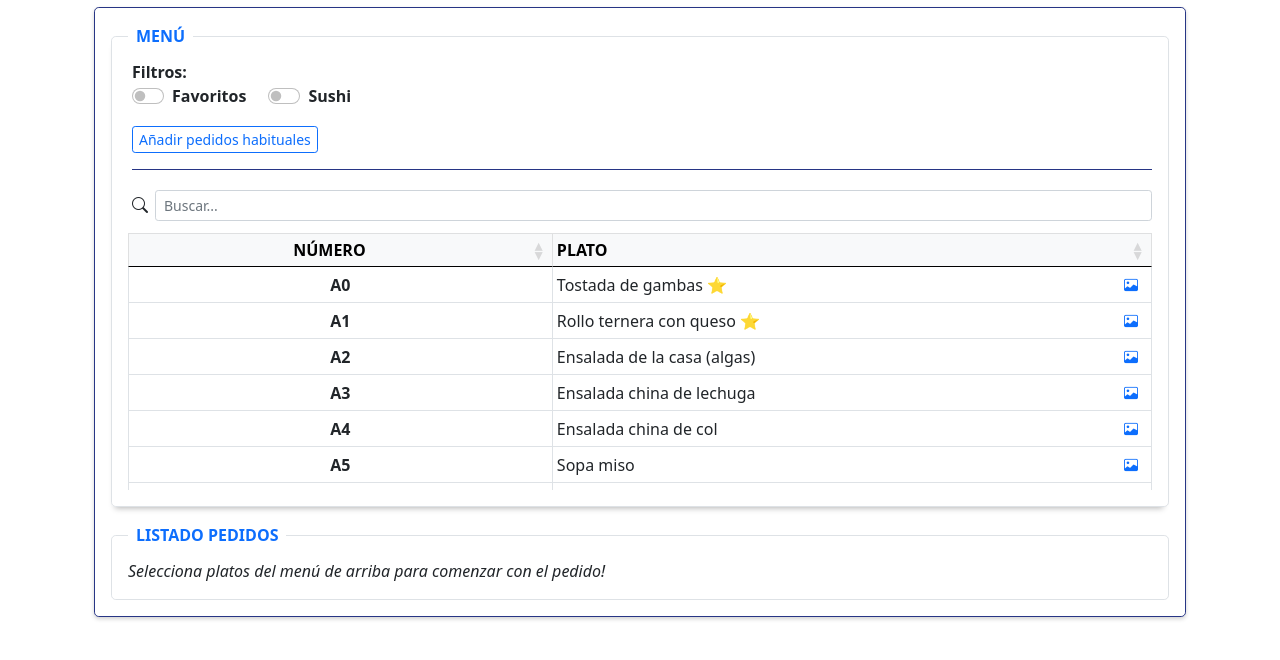
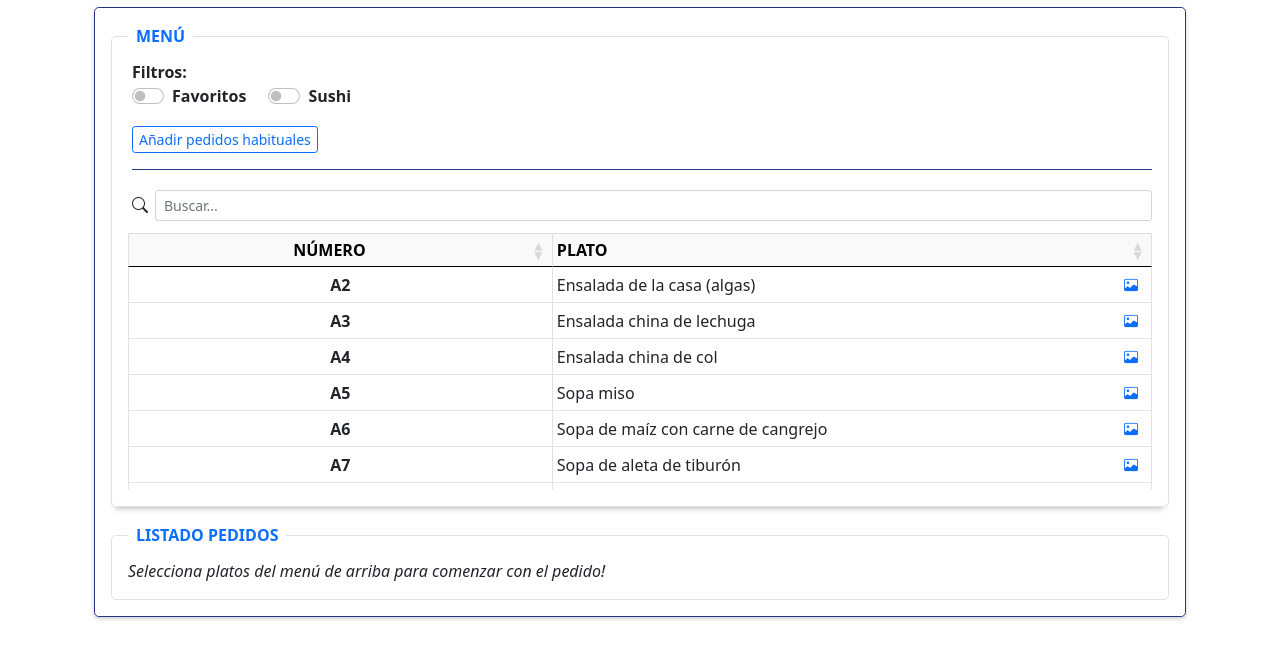
Before and after one commit to 0sk4rSV/comandas_buffet_japones, a plain HTML site: page index.html in a window 1280 px wide. Shown: the part 88-748 px from the top of the page. Drawn offline with nearby package versions, Linux system fonts and the light colour scheme; some packages are replaced by stand-ins of ours; no server answers; a script that the page names is missing.

Commit message:
14/11/2026
Versión antes de revisión de la web con IA.

```diff
--- a/index.html
+++ b/index.html
@@ -387,35 +387,38 @@
 
     //MAPA CON LOS PLATOS DEL MENU Y SU CORRESPONDIENTE CODIGO.
     const mapMenu = new Map([
-        ["A0", "Tostada de gambas ⭐"],
-        ["A1", "Rollo ternera con queso ⭐"],
         ["A2", "Ensalada de la casa (algas)"],
         ["A3", "Ensalada china de lechuga"],
         ["A4", "Ensalada china de col"],
         ["A5", "Sopa miso"],
+        ["A6", "Sopa de maíz con carne de cangrejo"],
         ["A7", "Sopa de aleta de tiburón"],
-        ["A9", "Sopa de maíz con carne de cangrejo"],
-        ["A6", "Rollito de gamba"],
+        ["A9", "Rollitos de gambas"],
         ["A10", "Rollitos vietnamitas"],
         ["A11", "Rollito de pollo con queso fundido"],
         ["A12", "Rollo de primavera"],
-        ["A13", "Bola de queso ⭐"],
+        ["A13", "Palitos crujientes tres delicias"],
         ["A14", "Wan Tun frito"],
-        ["A15", "Langostino crujiente ⭐"],
-        ["A16", "Xiao Long Bao"],
+        ["A15", "Langostinos crujientes ⭐"],
         ["A17", "Bolas de arroz frito"],
-        ["A18", "Pan japones frito"],
-        ["A19", "Tempura atún"],
+        ["A18", "Pan chino frito"],
         ["A20", "Entrecot rollo con queso ⭐🥈"],
-        ["A22", "Tempura langostinos"],
-        ["A23", "Arroz teppanyaki"],
-        ["A24", "Tallarines teppanyaki"],
-        ["A25", "Teppanyaki de pollo"],
+        ["A21", "Tempura de verduras"],
+        ["A22", "Tempura de langostinos"],
+        ["A23", "Tempura de atún"],
+        ["A24", "Rollo de ternera con queso ⭐"],
+        ["A25", "Bolas de queso fundido ⭐"],
         ["A26", "Sau mai frito"],
-        ["A27", "Teppanyaki de gambas ⭐"],
+        ["A27", "Tostada de gambas ⭐"],
         ["A28", "Yakitori de gambas ⭐"],
-        ["A31", "Triángulo de ternera con curry"],
-        ["A33", "Teppanyaki de entrecot ⭐"],
+        ["A29", "Gambas laqueadas ⭐"],
+        ["A30", "Pollo laqueado"],
+        ["A31", "Triángulos de ternera con curry"],
+        ["A33", "Tallarines teppanyaki"],
+        ["A34", "Arroz teppanyaki"],
+        ["A35", "Teppanyaki de pollo"],
+        ["A36", "Teppanyaki de gambas ⭐"],
+        ["A37", "Entrecot al ajo braseado ⭐"],
         ["A41", "Arroz frito tres delicias"],
         ["A42", "Arroz de la casa"],
         ["A43", "Arroz coreano (picante)"],
@@ -428,34 +431,34 @@
         ["A55", "Bolas de pollo frito"],
         ["A57", "Carne de cerdo agridulce"],
         ["A58", "Gambas con bambú y setas ⭐"],
-        ["A60", "Ternera con bambú y setas"],
         ["A61", "Ternera crujiente"],
-        ["A66", "Pato \"PeKin\" ⭐"],
+        ["A63", "Ternera con bambú y setas"],
+        ["A66", "Pato asado \"PeKin\" ⭐"],
         ["A67", "Pato japonés ⭐🥉"],
-        ["A69", "Pollo laqueado"],
-        ["A70", "Gambas laqueado ⭐"],
-        ["A74", "Empanadilla con carne"],
-        ["A76", "Maki atún picante 🥇"],
+        ["A74", "Empanadillas con carne"],
         ["A78", "Sushi salmón y aguacate"],
-        ["A79", "Maki de pollo desmenuzado ⭐"],
-        ["A80", "Sushi atún"],
-        ["A81", "Sushi variados"],
-        ["A82", "Maki salmón y aguacate"],
-        ["A83", "Maki palito de cangrejo, pepino y aguacate"],
-        ["A84", "Maki pollo y mayonesa"],
+        ["A79", "Maki tempura Nakoya"],
+        ["A81", "Sushis variados"],
         ["A85", "Maki salmón"],
         ["A86", "Maki atún"],
         ["A87", "Maki aguacate y pepino"],
-        ["A88", "Ebi maki"],
+        ["A88", "Maki gambas"],
         ["A89", "California maki"],
         ["A90", "Futo maki"],
-        ["A91", "Tempura maki"],
-        ["A92", "Salmón sashimi ⭐"],
+        ["A91", "Maki tempura"],
+        ["A92", "Sashimi salmón ⭐"],
         ["A93", "Sashimi atún ⭐"],
         ["A94", "Maki cono"],
-        ["A95", "Tempura maki Nakoya"],
         ["A98", "Maki queso cremoso"],
-        ["A99", "Tarta sushi ⭐"],
+        ["A99", "Tarta sushi ⭐🤢"],
+        ["A105", "Maki pollo desmenuzado ⭐"],
+        ["A106", "Maki pollo mayonesa"],
+        ["A107", "Maki pollo desmenuzado y salmón ⭐"],
+        ["A108", "Maki pollo tropical ⭐"],
+        ["A109", "Maki atún picante"],
+        ["A111", "Maki salmón y aguacate 🥇"],
+        ["A112", "Maki palito de cangrejo, pepino y aguacate"],
+
     ]);
 
     //MAPA CON LOS POSTRES.
@@ -666,7 +669,7 @@
 
     //LISTENER PARA REMARCAR LOS PLATOS FAVORITOS.
     $("#switchFiltroFavoritos").on("change", function () {
-        const platosFavoritos = ["A15", "A20", "A22", "A28", "A43", "A50", "A53", "A57", "A61", "A67", "A76", "A80"];
+        const platosFavoritos = ["A15", "A20", "A22", "A25", "A28", "A43", "A50", "A53", "A67", "A78", "A86", "A106", "A109"];
 
         $("#switchFiltroSushi").prop("checked", false);
         $("td").closest("tr").removeClass("sushi");
@@ -685,8 +688,8 @@
 
     //LISTENER PARA REMARCAR LOS PLATOS DE SUSHI.
     $("#switchFiltroSushi").on("change", function () {
-        const platosSushi = ["A76", "A78", "A79", "A80", "A81", "A82", "A83", "A84", "A85", "A86", "A87",
-            "A88", "A89", "A90", "A91", "A92", "A93", "A94", "A95", "A96", "A98", "A99"];
+        const platosSushi = ["A78", "A79", "A81", "A85", "A86", "A87", "A88", "A89", "A90", "A91",
+            "A92", "A93", "A94", "A98", "A99", "A105", "A106", "A107", "A108", "A109", "A111", "A112"];
 
         $("#switchFiltroFavoritos").prop("checked", false);
         $("td").closest("tr").removeClass("fav");
@@ -861,7 +864,7 @@
 
     //LISTENER PARA AÑADIR AL LISTADO LOS PLATOS HABITUALES.
     $("#añadirHabituales").click(function () {
-        const platosFavoritos = ["A15", "A20", "A22", "A43", "A50", "A53", "A57", "A67", "A76"];
+        const platosFavoritos = ["A15", "A20", "A28", "A50", "A56", "A67", "A78", "A86", "A109"];
         var pedidoHabitual = "";
 
         $("#pInfoSeleccionPlatos").hide();
```
